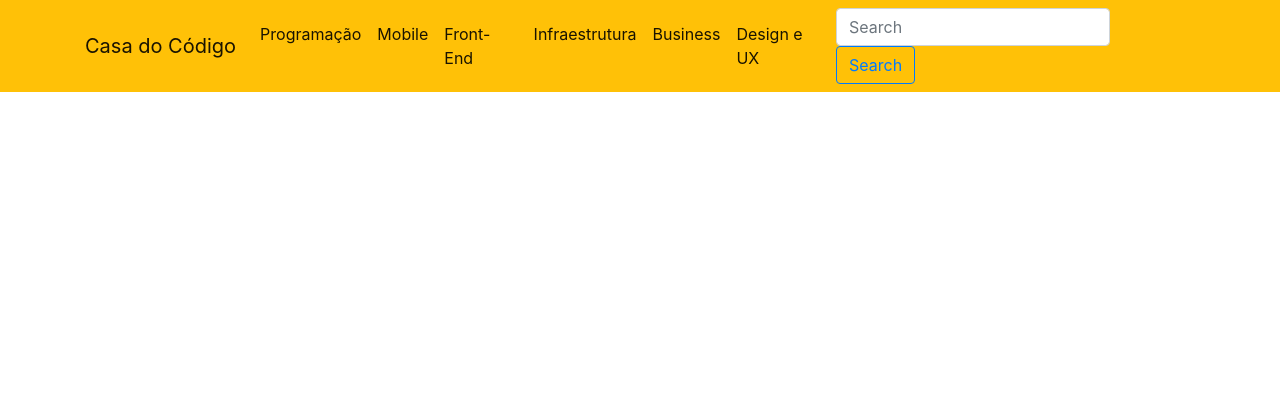
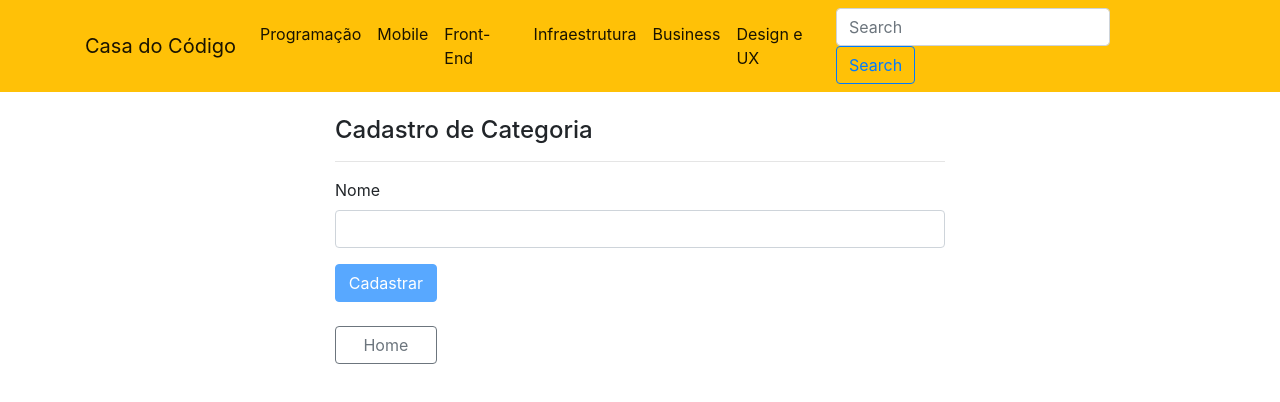
Before and after one commit to sarival/casa-do-codigo-angular, an Angular app: page /categorias in a window 1280 px wide. Before the commit this address led to /. Shown: the top 402 px of the page. Built offline with nearby package versions, Linux system fonts and the light colour scheme.

Commit message:
Criado o cadastro de Categoria

```diff
--- /dev/null
+++ b/src/app/admin/categoria/cadastro-categoria/cadastro-categoria.component.html
@@ -0,0 +1,20 @@
+<div class="container col-6 mt-4">
+  <h4>Cadastro de Categoria</h4>
+  <hr>
+  <form [formGroup]="cadastroForm" (ngSubmit)="adicionarCategoria()">
+
+    <div class="form-group">
+      <label for="exampleInputPassword1">Nome</label>
+      <input type="text" formControlName="nome" class="form-control" id="exampleInputPassword1" [ngClass]="{'is-invalid': displayMessage.nome }">
+
+      <span class="text-danger" *ngIf="displayMessage.nome">
+        <p [innerHTML]="displayMessage.nome"></p>
+      </span>
+    </div>
+
+    <button type="submit" class="btn btn-primary btn-block col-2" [disabled]="!cadastroForm.valid">Cadastrar</button>
+  </form>
+  <div class="mt-4">
+    <button class="btn btn-outline-secondary btn-block col-2" [routerLink]="['/home']">Home</button>
+  </div>
+</div>
--- /dev/null
+++ b/src/app/admin/categoria/cadastro-categoria/cadastro-categoria.component.ts
@@ -0,0 +1,57 @@
+import { Component, OnInit, ViewChildren, ElementRef, AfterViewInit } from '@angular/core';
+import { FormControlName, FormGroup, FormBuilder, Validators } from '@angular/forms';
+import { ValidationMessages, GenericValidator, DisplayMessage } from '../../generic-form-validation';
+import { DataService } from 'src/app/services/data.service';
+import { Router } from '@angular/router';
+import { Observable, fromEvent, merge } from 'rxjs';
+
+@Component({
+  selector: 'app-cadastro-categoria',
+  templateUrl: './cadastro-categoria.component.html'
+})
+export class CadastroCategoriaComponent implements OnInit, AfterViewInit {
+
+    //add
+    @ViewChildren(FormControlName, { read: ElementRef }) formInputElements: ElementRef[];
+
+    public cadastroForm: FormGroup;
+
+    //add variaveis
+    public validationMessages: ValidationMessages;
+    public genericValidator: GenericValidator;
+    public displayMessage: DisplayMessage = {};
+
+  constructor(private fb: FormBuilder, private service: DataService, private router: Router) {
+        //add nmensagens para serem exibidas
+        this.validationMessages = {
+          nome: {
+            required: 'O Nome é requerido',
+          }
+        };
+
+        this.genericValidator = new GenericValidator(this.validationMessages);
+  }
+
+  ngOnInit() {
+    this.cadastroForm = this.fb.group({
+      nome: ['', Validators.required]
+    });
+  }
+
+  //add - apos a tela ser renderizada
+  ngAfterViewInit(): void {
+    let controlBlurs: Observable<any>[] = this.formInputElements
+    .map((formControl: ElementRef) => fromEvent(formControl.nativeElement, 'blur'));
+
+    merge(...controlBlurs).subscribe(() => {
+      this.displayMessage = this.genericValidator.processarMensagens(this.cadastroForm);
+    });
+  }
+
+  adicionarCategoria(){
+    if(this.cadastroForm.valid){
+      this.service.cadastrarCategoria(this.cadastroForm.value).subscribe( res => {this.router.navigateByUrl("/")} );
+    }
+  }
+
+}
--- a/src/app/admin/home-admin/home-admin.component.html
+++ b/src/app/admin/home-admin/home-admin.component.html
@@ -2,5 +2,9 @@
   <h4>Area Adiministrativa</h4>
   <hr>
 
-  <button class="btn btn-primary" [routerLink]="['/autores']" routerLinkActive="router-link-active" >Novo Autor</button>
+  <div class="col-3 mx-auto">
+    <button class="btn btn-primary btn-lg btn-block" [routerLink]="['/autores']" routerLinkActive="router-link-active" >Novo Autor</button>
+    <button class="btn btn-primary btn-lg btn-block" [routerLink]="['/categorias']" routerLinkActive="router-link-active" >Nova Categoria</button>
+  </div>
+
 </div>
--- a/src/app/app-routing.module.ts
+++ b/src/app/app-routing.module.ts
@@ -2,12 +2,14 @@ import { HomeAdminComponent } from './admin/home-admin/home-admin.component';
 import { NgModule } from '@angular/core';
 import { Routes, RouterModule } from '@angular/router';
 import { CadastroAutorComponent } from './admin/autor/cadastro-autor/cadastro-autor.component';
+import { CadastroCategoriaComponent } from './admin/categoria/cadastro-categoria/cadastro-categoria.component';
 
 
 const routes: Routes = [
   {path: '', redirectTo: '/home', pathMatch: 'full'},
   {path: 'home', component: HomeAdminComponent},
   {path: 'autores', component: CadastroAutorComponent},
+  {path: 'categorias', component: CadastroCategoriaComponent},
 ];
 
 @NgModule({
--- a/src/app/app.module.ts
+++ b/src/app/app.module.ts
@@ -8,6 +8,7 @@ import { NavbarComponent } from './navegacao/navbar/navbar.component';
 import { HomeAdminComponent } from './admin/home-admin/home-admin.component';
 import { CadastroAutorComponent } from './admin/autor/cadastro-autor/cadastro-autor.component';
 import { DataService } from './services/data.service';
+import { CadastroCategoriaComponent } from './admin/categoria/cadastro-categoria/cadastro-categoria.component';
 
 
 @NgModule({
@@ -15,7 +16,8 @@ import { DataService } from './services/data.service';
     AppComponent,
     NavbarComponent,
     HomeAdminComponent,
-    CadastroAutorComponent
+    CadastroAutorComponent,
+    CadastroCategoriaComponent
   ],
   imports: [
     BrowserModule,
--- a/src/app/services/data.service.ts
+++ b/src/app/services/data.service.ts
@@ -8,14 +8,18 @@ export class DataService {
 
   constructor(private http: HttpClient) { }
 
+  private options = {
+    headers: {
+      'Content-type': 'application/json'
+     }
+  }
+
   public cadastrarAutor(autor){
+    return this.http.post('https://localhost:5001/api/autores', JSON.stringify(autor), this.options);
+  }
 
-    const options = {
-      headers: {
-        'Content-type': 'application/json'
-       }
-    }
 
-    return this.http.post('https://localhost:5001/api/autores', JSON.stringify(autor), options);
+  public cadastrarCategoria(categoria){
+    return this.http.post('https://localhost:5001/api/categorias', JSON.stringify(categoria), this.options);
   }
 }
```
